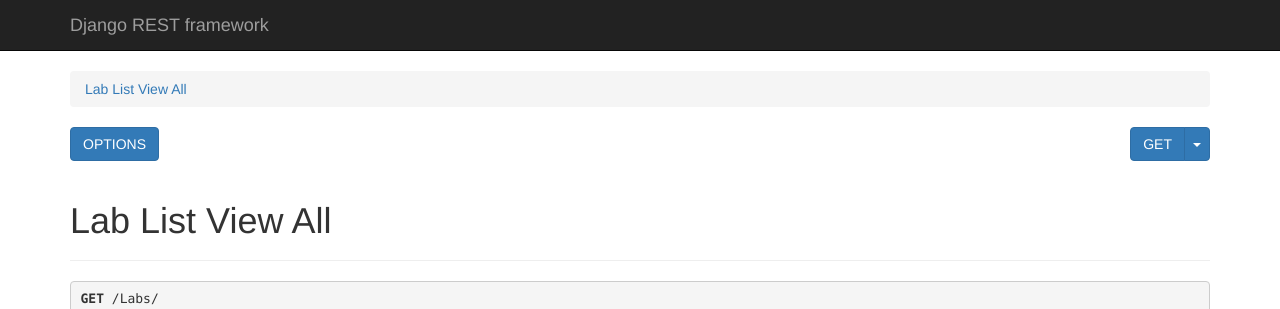
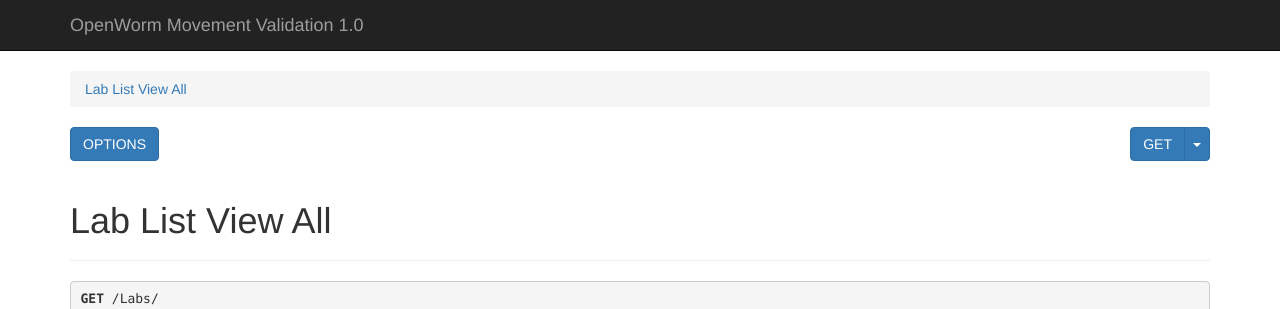
Before and after one commit to joebowen/movement_validation_cloud, a Django app: page /Labs/ in a window 1280 px wide. Shown: the top 309 px of the page. Run offline with Django 3.2, Linux system fonts and the light colour scheme; parts of the project's set-up code (start-up, migrations or seed data) failed here and were passed over; some libraries are stand-ins or nearby versions.

Commit message:
Added automated testing and / page with all REST links

```diff
--- a/Openworm/views.py
+++ b/Openworm/views.py
@@ -7,7 +7,7 @@
 def index(request):
     from Openworm.urls import urlpatterns #this import should be inside the function to avoid an import loop
     nice_urls = get_urls(urlpatterns) #build the list of urls recursively and then sort it alphabetically
-    return render(request, "links.html", {"links":nice_urls})
+    return render(request, "Openworm/links.html", {"links":nice_urls})
 
 def get_urls(raw_urls, urlbase=''):
     '''Recursively builds a list of all the urls in the current project and the name of their associated view'''
--- a/templates/rest_framework/api.html
+++ b/templates/rest_framework/api.html
@@ -1,3 +1,9 @@
 {% extends "rest_framework/base.html" %}
 
 ...  # Override blocks with required customizations
+
+{% block branding %}
+<a class='navbar-brand' rel="nofollow" href='/'>
+    OpenWorm Movement Validation <span class="version">1.0</span>
+</a>
+{% endblock %}
```
Also changed, not shown: templates/Openworm/links.html (renamed from templates/links.html).
